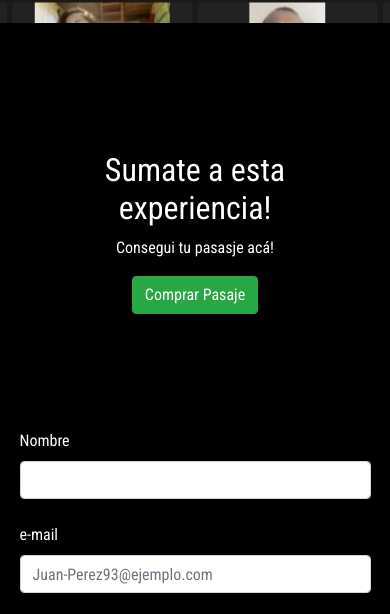
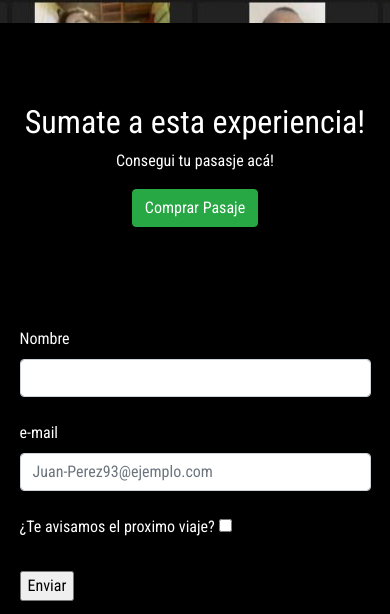
Before and after one commit to rodrimadrid/Check-in, a website: page pages/viajes.html in a window 390 px wide. Shown: the part 1079-1693 px from the top of the page. Drawn offline with nearby package versions, Linux system fonts and the light colour scheme.

Commit message:
terminadaa

```diff
--- a/pages/viajes.html
+++ b/pages/viajes.html
@@ -80,7 +80,7 @@
 
 
   </section>
-  <div id="pago" class="pago text-center m-5 p-5">
+  <div id="pago" class="pago text-center">
     <h2>Sumate a esta experiencia!</h2>
     <p>Consegui tu pasasje acá!</p>
     <a href="https://mpago.la/1jAmkfq" target="_blank">
--- a/scss/_responsive.scss
+++ b/scss/_responsive.scss
@@ -183,6 +183,9 @@
   .h1__viajes{
     font-size: 2em;
   }
+  .pago{
+    margin: 5em 10px;
+  }
   #reseñas{
     padding: 35px;
   }
```
Also changed, not shown: css/estilos.css.
